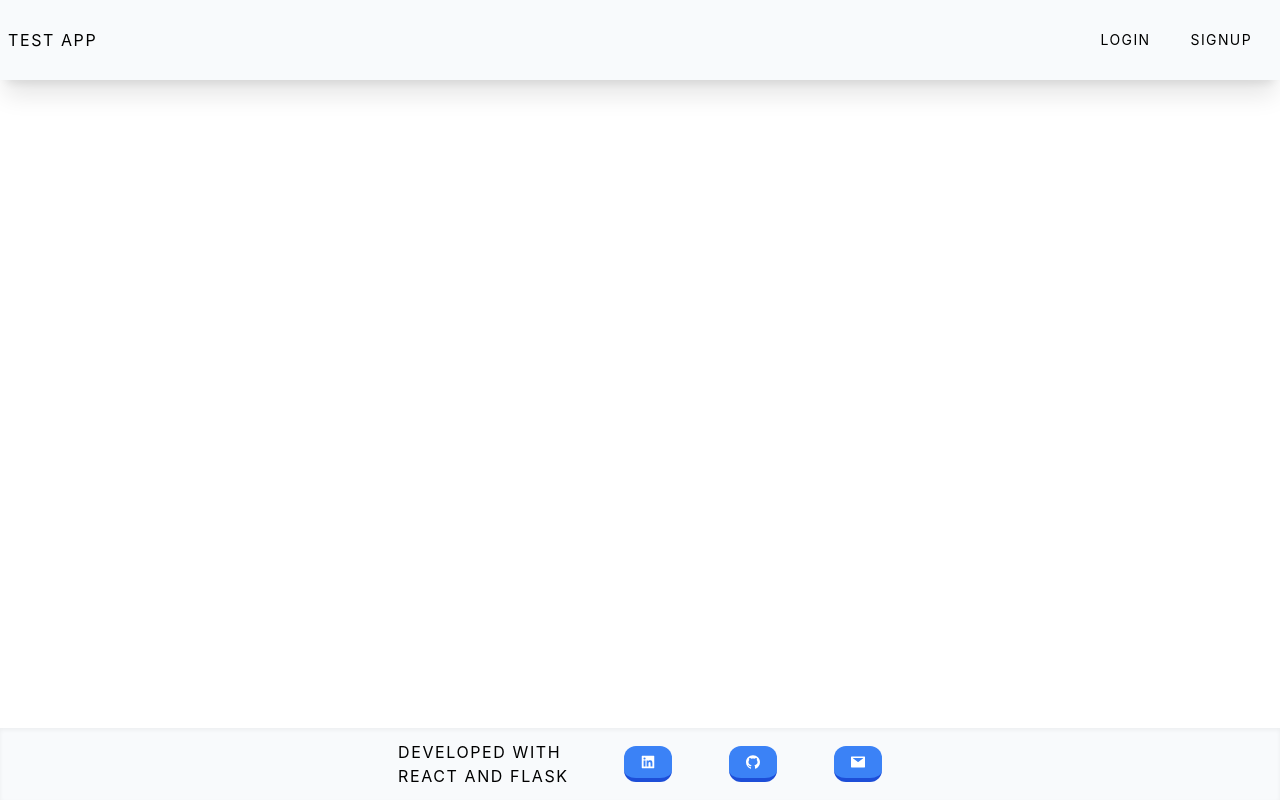
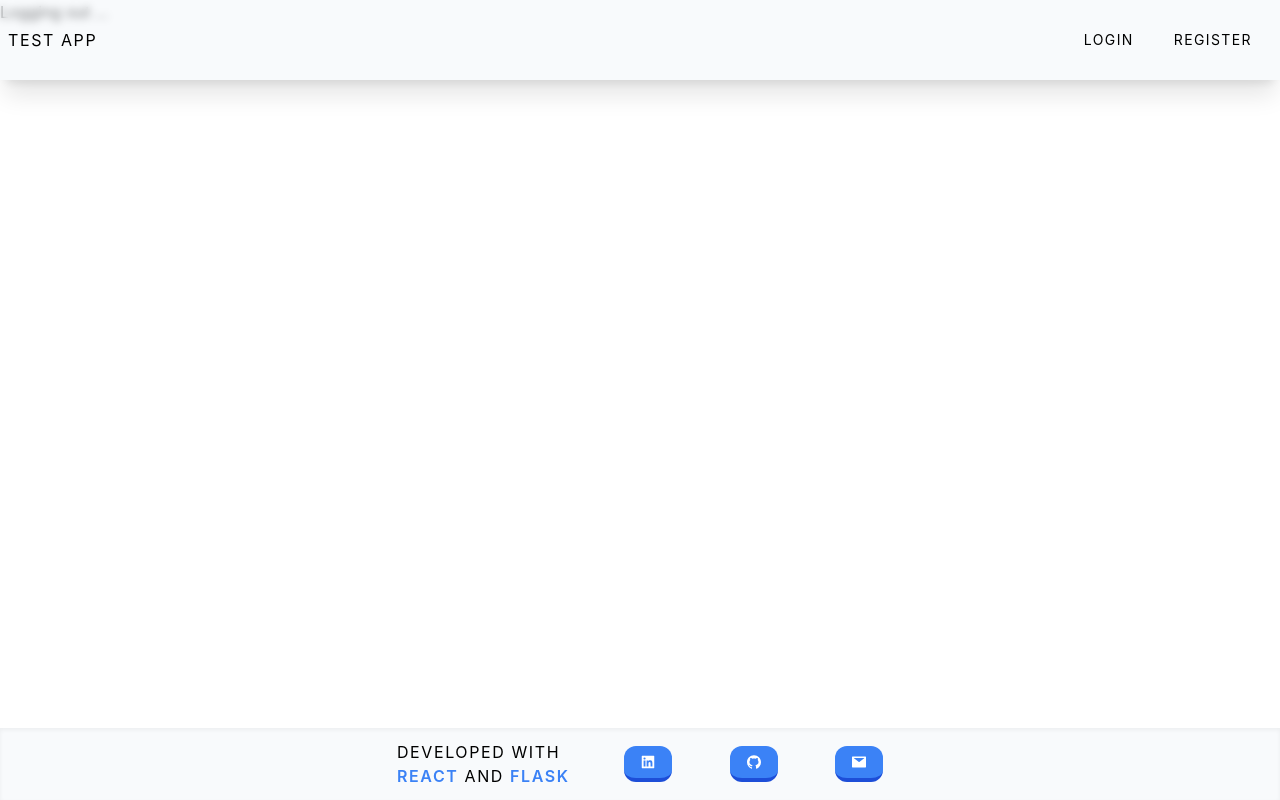
Before and after one commit to branyzp/reactFE, a React (Create React App) app: page /logout in a window 1280 px wide. Built offline with nearby package versions, Linux system fonts and the light colour scheme.

Commit message:
minor changes + simple login

```diff
--- a/src/App.js
+++ b/src/App.js
@@ -1,22 +1,49 @@
 import React from 'react';
-import { BrowserRouter, Routes, Route } from 'react-router-dom';
+import {
+	BrowserRouter,
+	Routes,
+	Route,
+	Navigate,
+	useNavigate,
+} from 'react-router-dom';
 import Footer from './components/Footer';
 import Navbar from './components/Navbar';
 import Dashboard from './pages/Dashboard';
 import Index from './pages/Index';
 import Login from './pages/Login';
 import Register from './pages/Register';
+import { useState, useEffect } from 'react';
+import Logout from './components/Logout';
 
 function App() {
+	const [isAuthenticated, setIsAuthenticated] = useState(false);
+	console.log(isAuthenticated);
+
 	return (
 		<div>
 			<BrowserRouter>
-				<Navbar />
+				<Navbar isAuthenticated={isAuthenticated} />
 				<Routes>
 					<Route path="/" element={<Index />} />
 					<Route path="/register" element={<Register />} />
-					<Route path="/login" element={<Login />} />
-					<Route path="/dashboard" element={<Dashboard />} />
+					<Route
+						path="/login"
+						element={<Login setIsAuthenticated={setIsAuthenticated} />}
+					/>
+					<Route
+						path="/dashboard"
+						element={<Dashboard isAuthenticated={isAuthenticated} />}
+					/>
+					<Route
+						path="/logout"
+						element={
+							<Logout
+								isAuthenticated={isAuthenticated}
+								setIsAuthenticated={setIsAuthenticated}
+							/>
+						}
+					/>
+					<Route path="*" element={<Navigate to="/" replace />} />
 				</Routes>
 				<Footer />
 			</BrowserRouter>
--- a/src/components/Footer.jsx
+++ b/src/components/Footer.jsx
@@ -7,7 +7,24 @@ function Footer() {
 			<div className="flex justify-center items-center w-full h-full px-2">
 				<div className="flex">
 					<p className="uppercase tracking-widest py-3">
-						Developed with React and Flask
+						Developed with{' '}
+						<a
+							className="text-blue-500 font-semibold"
+							href="https://reactjs.org/docs/create-a-new-react-app.html"
+							target={'_blank'}
+							rel={'noopener noreferrer'}
+						>
+							React
+						</a>{' '}
+						and{' '}
+						<a
+							className="text-blue-500 font-semibold"
+							href="https://flask.palletsprojects.com/en/2.2.x/"
+							target={'_blank'}
+							rel={'noopener noreferrer'}
+						>
+							Flask
+						</a>
 					</p>
 					<div className="flex items-center justify-between my-4 w-full sm:w-[80%]">
 						<button className=" bg-blue-500 hover:bg-blue-400 text-white font-bold py-2 px-4 border-b-4 border-blue-700 hover:border-blue-500 rounded-xl hover:scale-105 ease-in duration-100 ">
--- /dev/null
+++ b/src/components/Logout.jsx
@@ -0,0 +1,12 @@
+import React from 'react';
+import { useNavigate } from 'react-router-dom';
+
+function Logout({ isAuthenticated, setIsAuthenticated }) {
+	let navigate = useNavigate();
+
+	setIsAuthenticated(false);
+	navigate('/login');
+	return <div>Logging out ...</div>;
+}
+
+export default Logout;
--- a/src/components/Navbar.jsx
+++ b/src/components/Navbar.jsx
@@ -1,40 +1,27 @@
 import React from 'react';
 import NavbarItem from './NavbarItem';
-import {
-	AiFillGithub,
-	AiFillLinkedin,
-	AiFillMail,
-	AiOutlineClose,
-	AiOutlineMenu,
-} from 'react-icons/ai';
-import { useState } from 'react';
+const navBarArr = ['login', 'register'];
+const authenticatedNavBarArr = ['dashboard', 'logout'];
 
-const navBarArr = ['Login', 'Signup'];
-
-function Navbar() {
-	const [nav, setNav] = useState(false);
-
-	const handleNav = () => {
-		setNav(!nav);
-	};
-
+function Navbar({ isAuthenticated }) {
 	return (
 		<div className="bg-slate-100 bg-opacity-50 fixed w-full h-20 top-0 shadow-xl z-[100] backdrop-blur-sm ">
 			<div className="flex justify-between items-center w-full h-full px-2">
 				<h1 className="uppercase tracking-widest">test app</h1>
 				<div>
-					<ul className="flex px-5">
-						{navBarArr.map((navitem, index) => {
-							return (
-								<NavbarItem
-									key={index}
-									navitem={navitem}
-									nav={nav}
-									setNav={setNav}
-								/>
-							);
-						})}
-					</ul>
+					{isAuthenticated ? (
+						<ul className="flex px-5">
+							{authenticatedNavBarArr.map((navitem, index) => {
+								return <NavbarItem key={index} navitem={navitem} />;
+							})}
+						</ul>
+					) : (
+						<ul className="flex px-5">
+							{navBarArr.map((navitem, index) => {
+								return <NavbarItem key={index} navitem={navitem} />;
+							})}
+						</ul>
+					)}
 				</div>
 			</div>
 		</div>
--- a/src/components/NavbarItem.jsx
+++ b/src/components/NavbarItem.jsx
@@ -1,18 +1,18 @@
 import React from 'react';
-import { Link } from 'react-router-dom';
+import { Link, useNavigate } from 'react-router-dom';
 
-function NavbarItem({ navitem, nav, setNav }) {
-	function handleClick() {
-		if (nav === true) {
-			setNav(!nav);
-		}
-	}
+function NavbarItem({ navitem }) {
+	let navigate = useNavigate();
+
+	const handleClick = (route) => {
+		navigate(route);
+	};
 
 	return (
-		<Link href={`/#${navitem}`}>
+		<Link to={`/${navitem}`}>
 			<li
 				className="ml-10 py-4 text-sm uppercase hover:border-b"
-				onClick={handleClick}
+				onClick={() => handleClick(`/${navitem}`)}
 			>
 				<p className="text-sm tracking-widest">{navitem}</p>
 			</li>
--- a/src/pages/Dashboard.jsx
+++ b/src/pages/Dashboard.jsx
@@ -1,6 +1,10 @@
-import React from 'react';
+import React, { useEffect } from 'react';
+import { useState } from 'react';
+import axios from 'axios';
 
 function Dashboard() {
+	const [userdetails, setUserdetails] = useState('{}');
+
 	return (
 		<div className="my-32 text-center">
 			<h1 className="text-xl tracking-tight">Dashboard Page</h1>
--- a/src/pages/Index.jsx
+++ b/src/pages/Index.jsx
@@ -22,7 +22,7 @@ function Index() {
 						onClick={() => {
 							handleClick('/login');
 						}}
-						className="bg-blue-500 hover:bg-blue-400 text-white font-bold py-2 px-4 border-b-4 border-blue-700 hover:border-blue-500 rounded hover:scale-105 ease-in duration-100"
+						className="bg-blue-500 hover:bg-blue-400 text-white font-bold py-2 px-4 border-b-4 border-blue-700 hover:border-blue-500 rounded-xl hover:scale-105 ease-in duration-100"
 					>
 						Login
 					</button>
@@ -33,7 +33,7 @@ function Index() {
 						onClick={() => {
 							handleClick('/register');
 						}}
-						className="bg-blue-500 hover:bg-blue-400 text-white font-bold py-2 px-4 border-b-4 border-blue-700 hover:border-blue-500 rounded hover:scale-105 ease-in duration-100 "
+						className="bg-blue-500 hover:bg-blue-400 text-white font-bold py-2 px-4 border-b-4 border-blue-700 hover:border-blue-500 rounded-xl hover:scale-105 ease-in duration-100 "
 					>
 						Register
 					</button>
--- a/src/pages/Login.jsx
+++ b/src/pages/Login.jsx
@@ -3,10 +3,10 @@ import { useNavigate } from 'react-router-dom';
 import { useState } from 'react';
 import axios from 'axios';
 
-function Login() {
+function Login({ setIsAuthenticated }) {
 	const [password, setPassword] = useState({ password: '', dirty: false });
 	const [email, setEmail] = useState({ email: '', dirty: false });
-	const [data, setData] = useState('');
+	// const [data, setData] = useState('');
 
 	let api = 'http://localhost:8000/api/login';
 
@@ -20,15 +20,20 @@ function Login() {
 		e.preventDefault();
 
 		axios
-			.get(api, {
+			.post(api, {
 				username: email.email,
 				password: password.password,
 			})
 			.then((res) => {
-				setData(res.data);
+				// setData(res.data);
 				console.log(res.data);
-				navigate('/dashboard');
-				alert('Logged in successfully');
+				if (res.data.access_token) {
+					setIsAuthenticated(true);
+					navigate('/dashboard');
+					alert('Logged in successfully');
+				} else {
+					alert('Login failed');
+				}
 			})
 			.catch((err) => {
 				console.log(err);
@@ -41,7 +46,7 @@ function Login() {
 			<div className="">
 				<h1 className="text-xl tracking-tight">Login Page</h1>
 
-				<form>
+				<form onSubmit={(e) => handleSubmit(e)}>
 					<div className="grid gap-6 mb-6 md:grid-cols-2"></div>
 					<div className="mb-6">
 						<label
```
